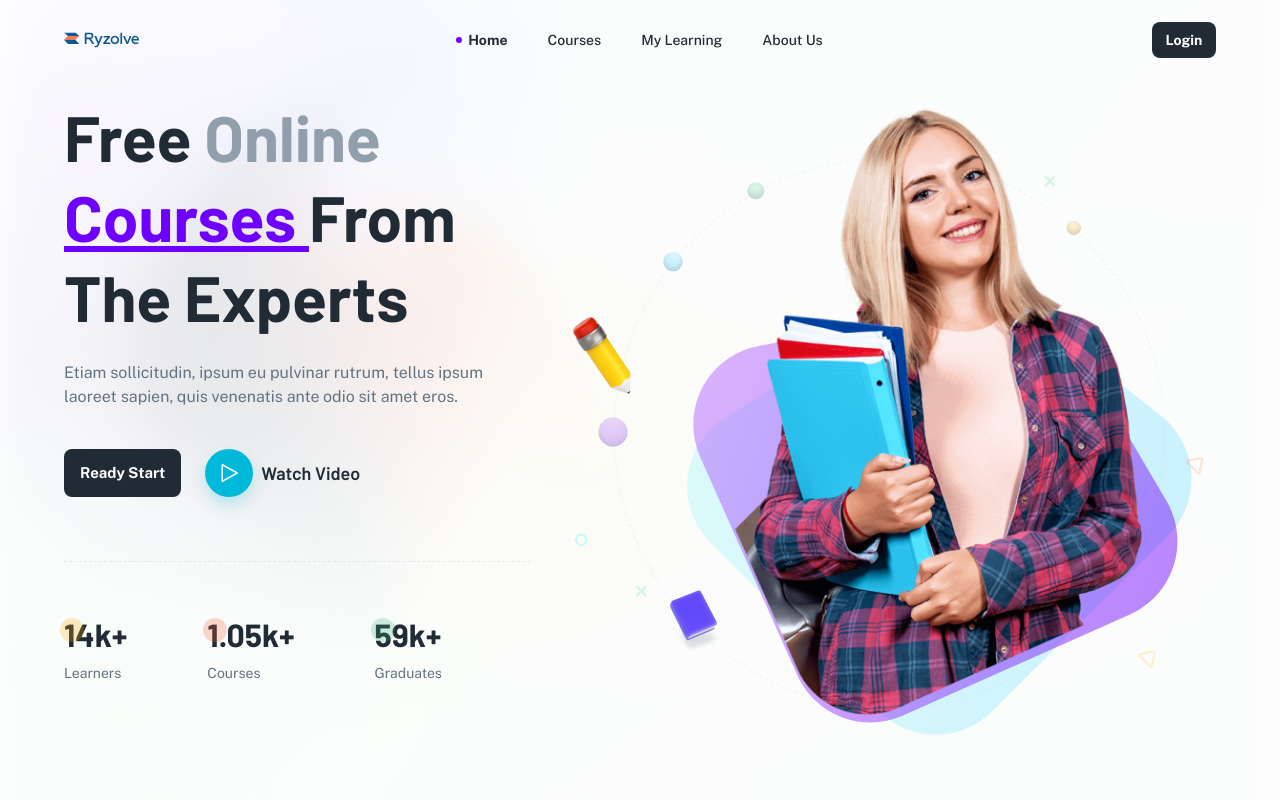
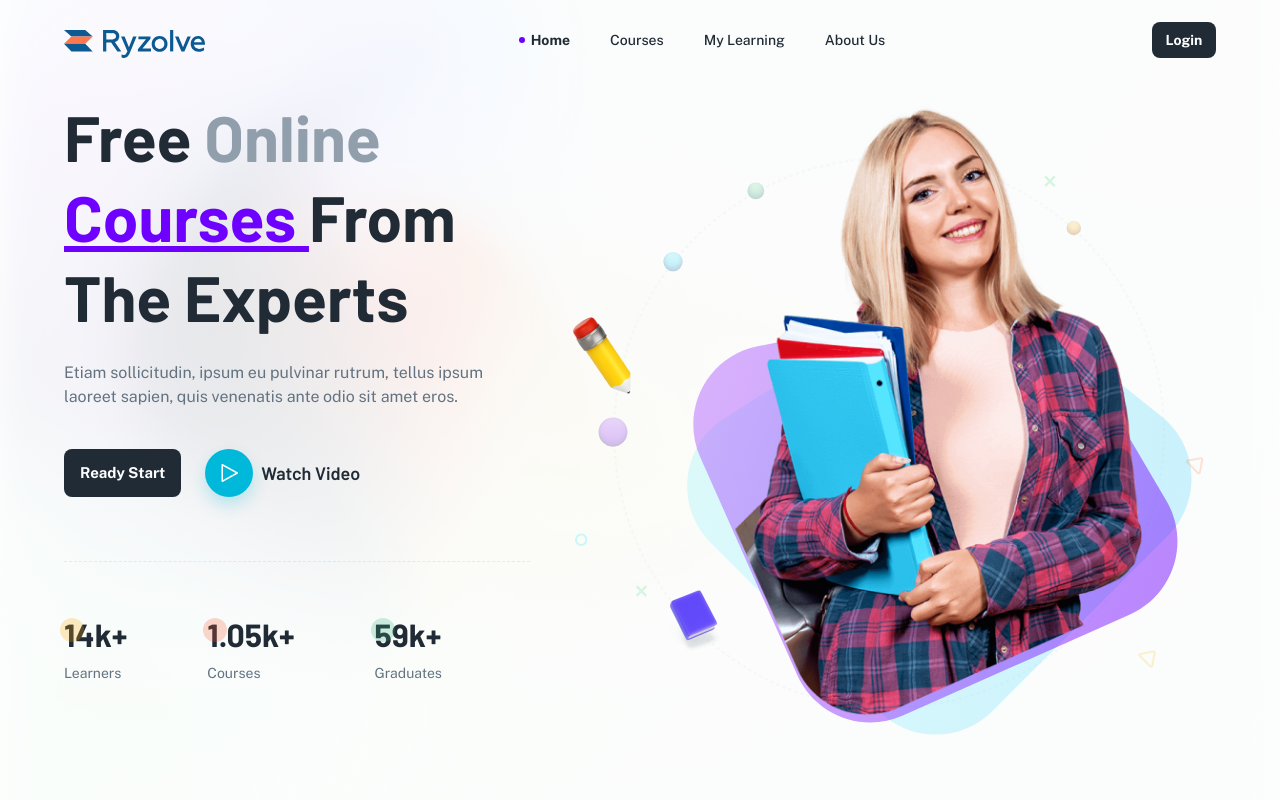
Before and after one commit to contentql/training-module, a Next.js app: page / in a window 1280 px wide. Shown: the top 800 px of the page. Built offline with nearby package versions, Linux system fonts and the light colour scheme.

Commit message:
chore: increased the size of the logo in header

```diff
--- a/src/components/logo/logo.js
+++ b/src/components/logo/logo.js
@@ -33,9 +33,9 @@ function Logo({ single = false, sx }) {
 
   const fullLogo = (
     <svg
-      width="141"
-      height="28"
-      viewBox="0 0 141 28"
+      width="180"
+      height="50"
+      viewBox="0 0 180 20"
       fill="none"
       xmlns="http://www.w3.org/2000/svg"
     >
@@ -87,7 +87,7 @@ function Logo({ single = false, sx }) {
     >
       <Box
         sx={{
-          width: single ? 64 : 75,
+          width: single ? 64 : 200,
           lineHeight: 0,
           cursor: 'pointer',
           display: 'inline-flex',
```
